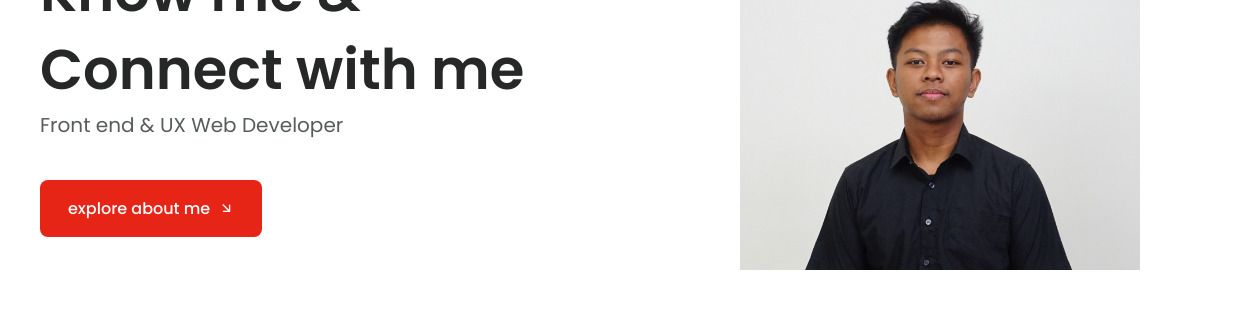
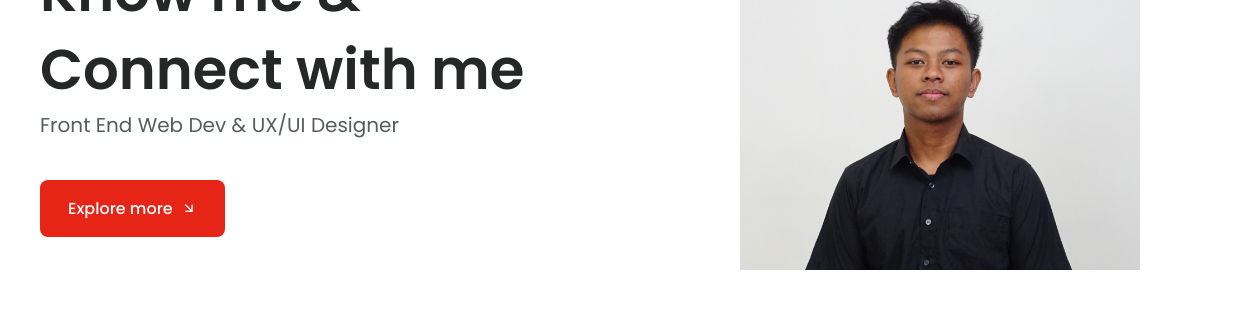
Before and after one commit to muamarzidan/DummyPortfolio, a plain HTML site: page index.html in a window 1280 px wide. Shown: the part 289-609 px from the top of the page, 0-1240 px from the left. Drawn offline with nearby package versions, Linux system fonts and the light colour scheme.

Commit message:
updt: interaction & writing hero

```diff
--- a/assets/css/style.css
+++ b/assets/css/style.css
@@ -376,7 +376,7 @@ body.dark-theme{
 }
 
 .button:hover .button__icon{
-  transform: translateX(.25rem);
+  rotate: 45deg;
 }
 
 .button--flex{
@@ -386,7 +386,7 @@ body.dark-theme{
 }
 
 .button--flex:hover {
-  background-color: #ff1100;
+  background-color: #850900FF;
 }
 
 
--- a/index.html
+++ b/index.html
@@ -71,10 +71,10 @@
                             Know me & <br> Connect with me
                         </h1>
                         <p class="home__description">
-                            Front end & UX Web Developer
+                            Front End Web Dev & UX/UI Designer
                         </p>
                         <a href="#about" class="button button--flex">
-                            explore about me<i class="ri-arrow-right-down-line button__icon"></i>
+                            Explore more<i class="ri-arrow-right-down-line button__icon"></i>
                         </a>
                     </div>
 
```
